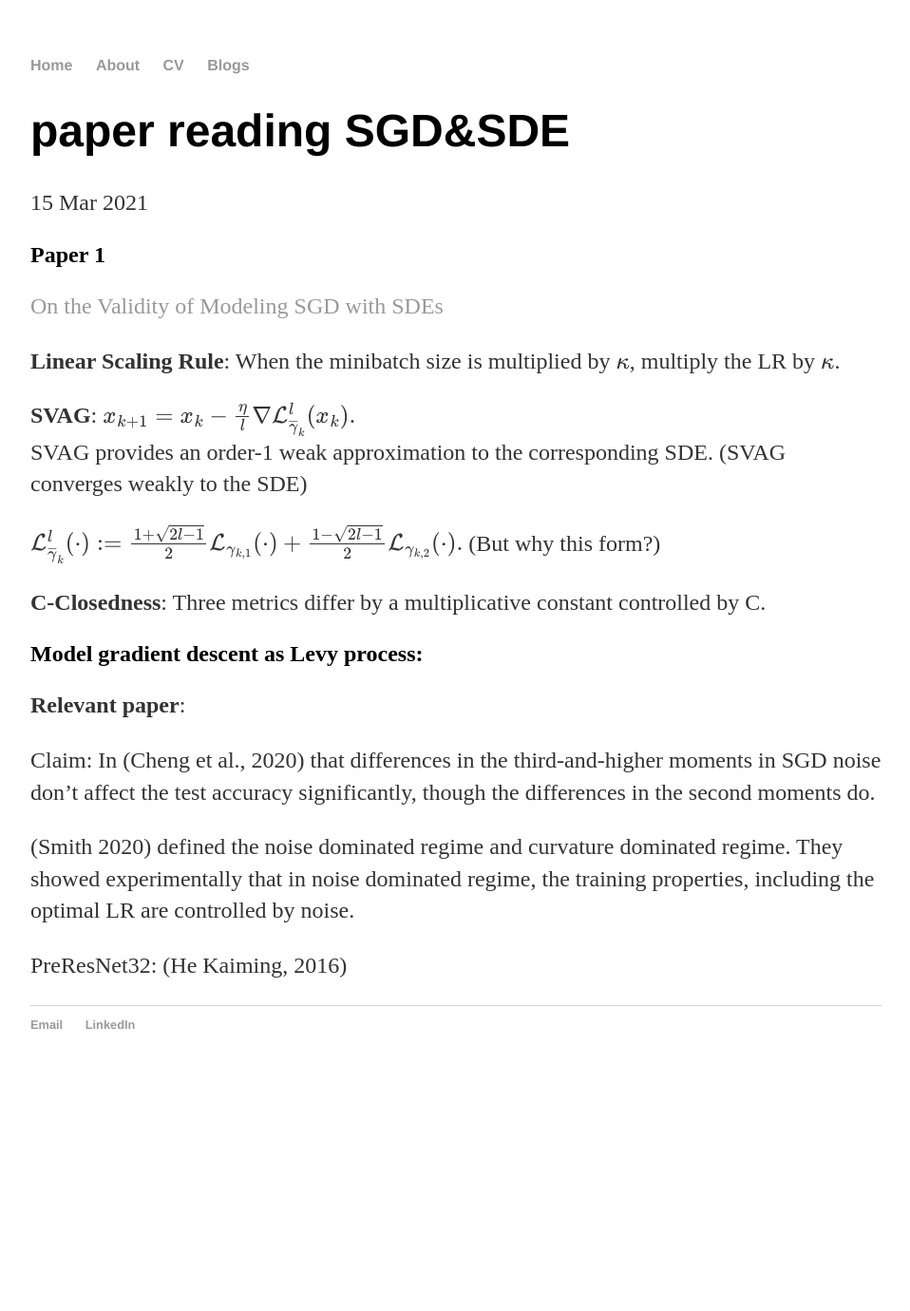
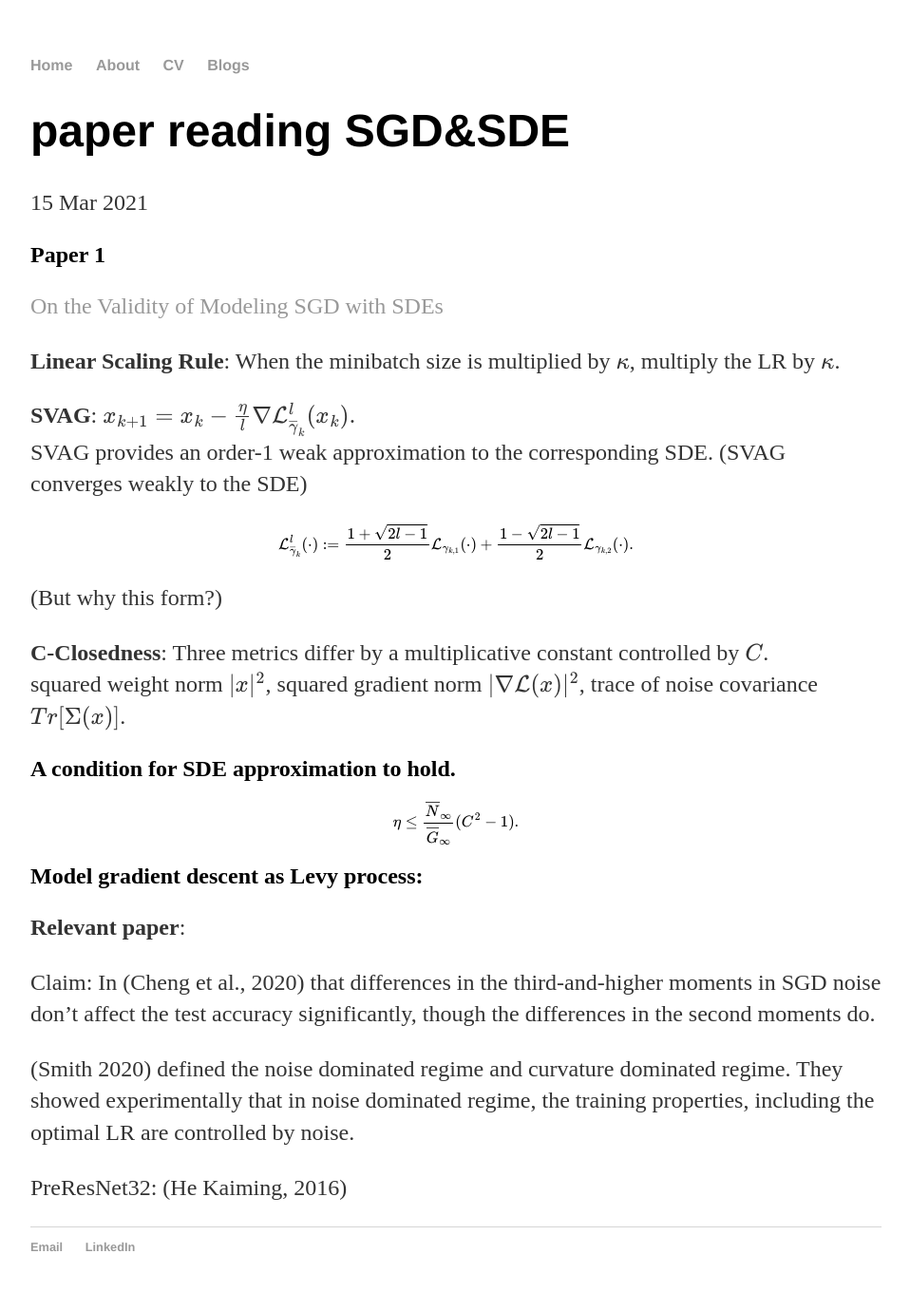
Before and after one commit to radarFudan/radarFudan.github.io, a Jekyll site: the page built from _posts/2021-03-15-paper-reading-SGD-SDE.md, in a window 1280 px wide. Shown: the whole page at 95% size, without its empty margins (160-1118 px from the left). Built offline with Jekyll 4.4.1, drawn with Linux system fonts in a browser that asks for light colours; formulas are drawn with MathJax 3; before the commit the page ends 1146 px from its top, so only the background shows below that.

Commit message:
Update 2021-03-15-paper-reading-SGD-SDE.md

```diff
--- a/_posts/2021-03-15-paper-reading-SGD-SDE.md
+++ b/_posts/2021-03-15-paper-reading-SGD-SDE.md
@@ -13,11 +13,15 @@ date: 2021-03-15
 SVAG provides an order-1 weak approximation to the corresponding SDE. (SVAG converges weakly to the SDE)
 
 $$\mathcal{L}_{\overline{\gamma}_k}^l (\cdot) := \frac{1 + \sqrt{2l-1}}{2} \mathcal{L}_{\gamma_{k, 1}}(\cdot) + \frac{1 - \sqrt{2l-1}}{2} \mathcal{L}_{\gamma_{k, 2}}(\cdot).$$
+
 (But why this form?)
 
-**C-Closedness**: Three metrics differ by a multiplicative constant controlled by C.
+**C-Closedness**: Three metrics differ by a multiplicative constant controlled by $C$. <br>
+squared weight norm $|x|^2$, squared gradient norm $|\nabla \mathcal{L}(x)|^2$, trace of noise covariance $Tr[\Sigma(x)]$.
 
+## A condition for SDE approximation to hold.
 
+$$\eta \leq \frac{\overline{N}_{\infty}}{\overline{G}_{\infty}}(C^2 - 1).$$
 
 ## Model gradient descent as Levy process:
 
```
